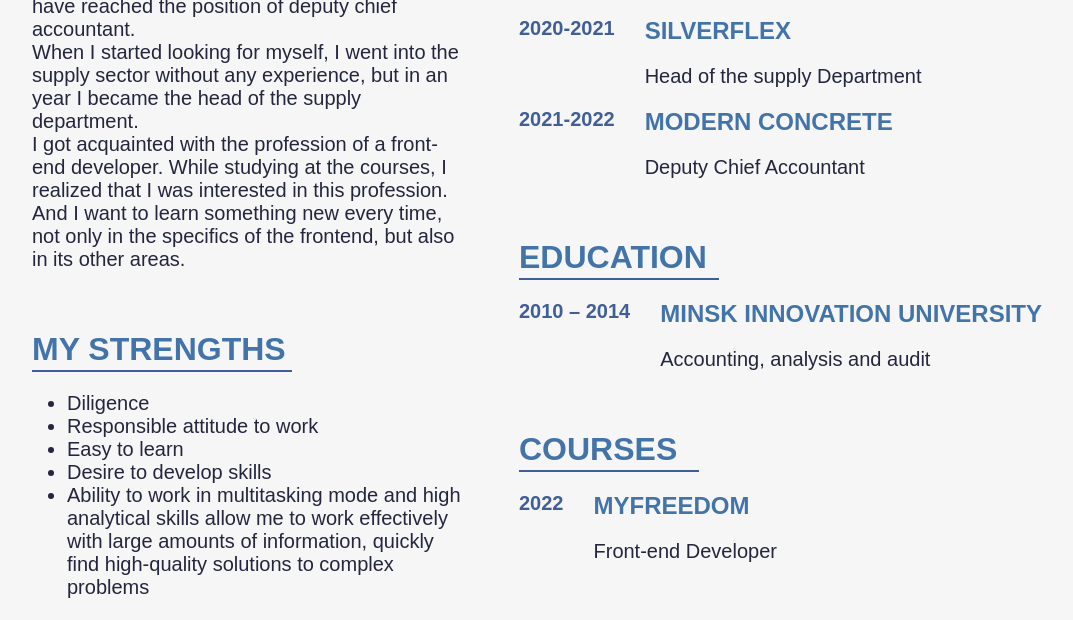
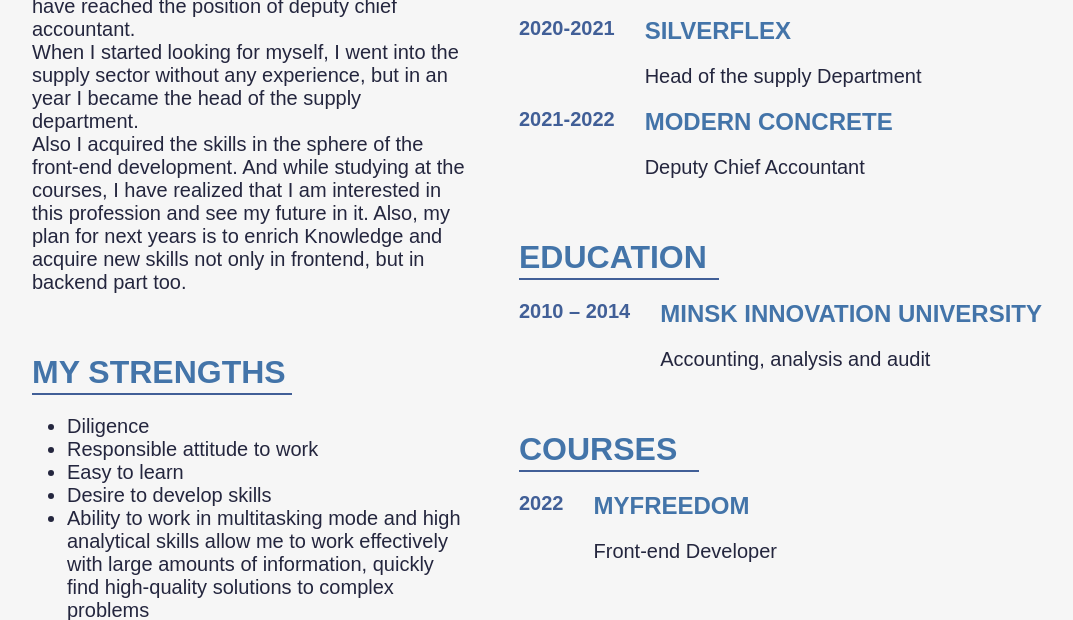
Before and after one commit to Glinkai/CV-Junior-Front-end-Developer-Inga-Kohno, a plain HTML site: page index.html in a window 1280 px wide. Shown: the part 883-1503 px from the top of the page, without its empty margins (18-1091 px from the left). Drawn offline with Linux system fonts and the light colour scheme.

Commit message:
Update index.html

```diff
--- a/index.html
+++ b/index.html
@@ -62,7 +62,7 @@
                 <p class="block_left_text">I'm an accountant by education</p>
                 <p class="block_left_text">I have been worked in this area for 6 years in various production organizations, as a result i have reached the position of deputy chief accountant.</p>
                 <p class="block_left_text">When I started looking for myself,  I went into the supply sector without any experience, but in an year I became the head of the supply department.</p>
-                <p class="block_left_text">I got acquainted with the profession of a front-end developer. While studying at the courses, I realized that I was interested in this profession. And I want to learn something new every time, not only in the specifics of the frontend, but also in its other areas.</p>
+                <p class="block_left_text">Also I acquired the skills  in the sphere of the front-end development. And while studying at the courses, I have realized that I am interested in this profession and see my future in it. Also, my plan for next years is to enrich Knowledge and acquire new skills not only in frontend, but in backend part too.</p>
               </div>
               <div id="strength" class="block_strength">
                 <h2 class="block_right_header_strengths">My strengths</h2>
```
